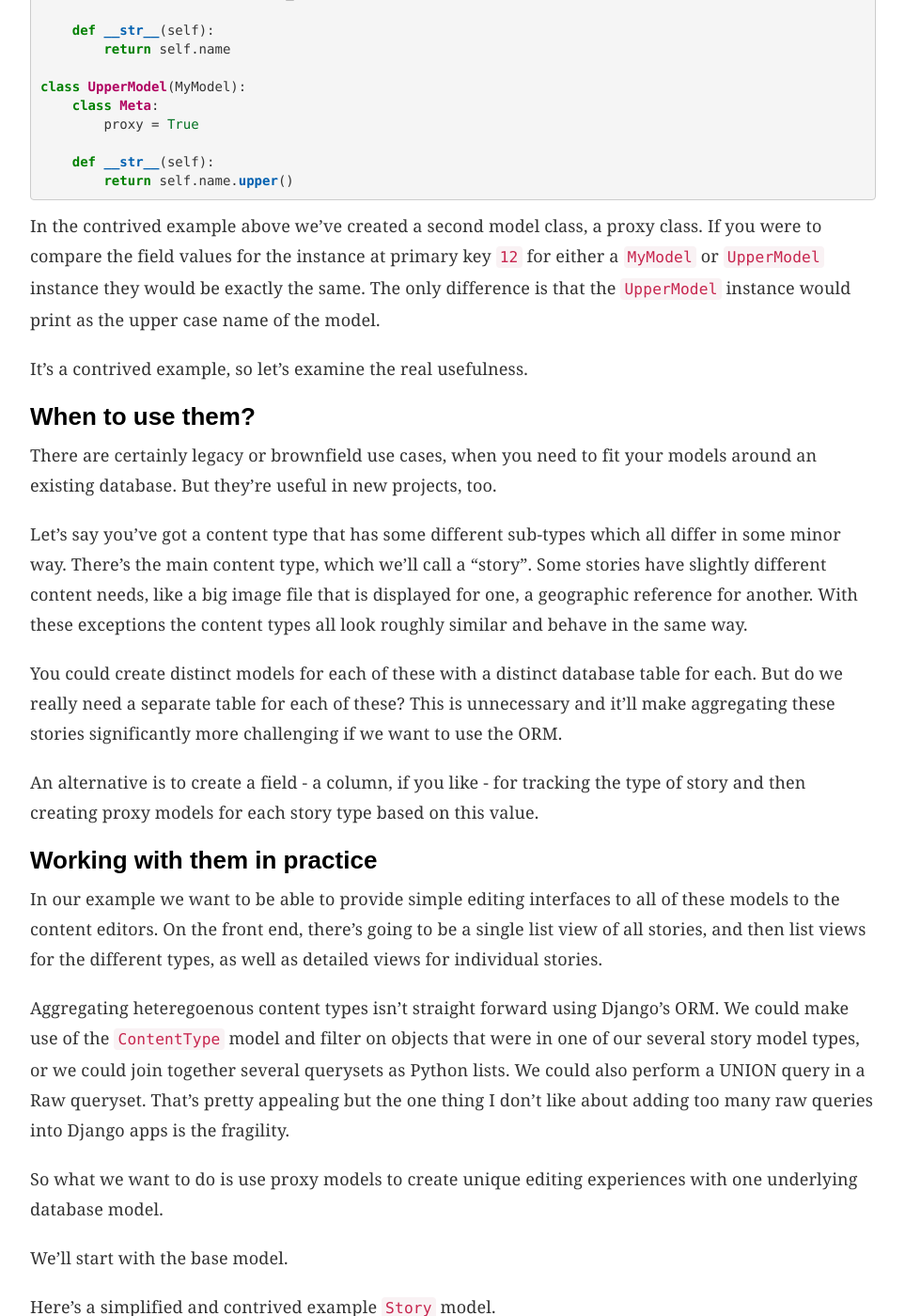
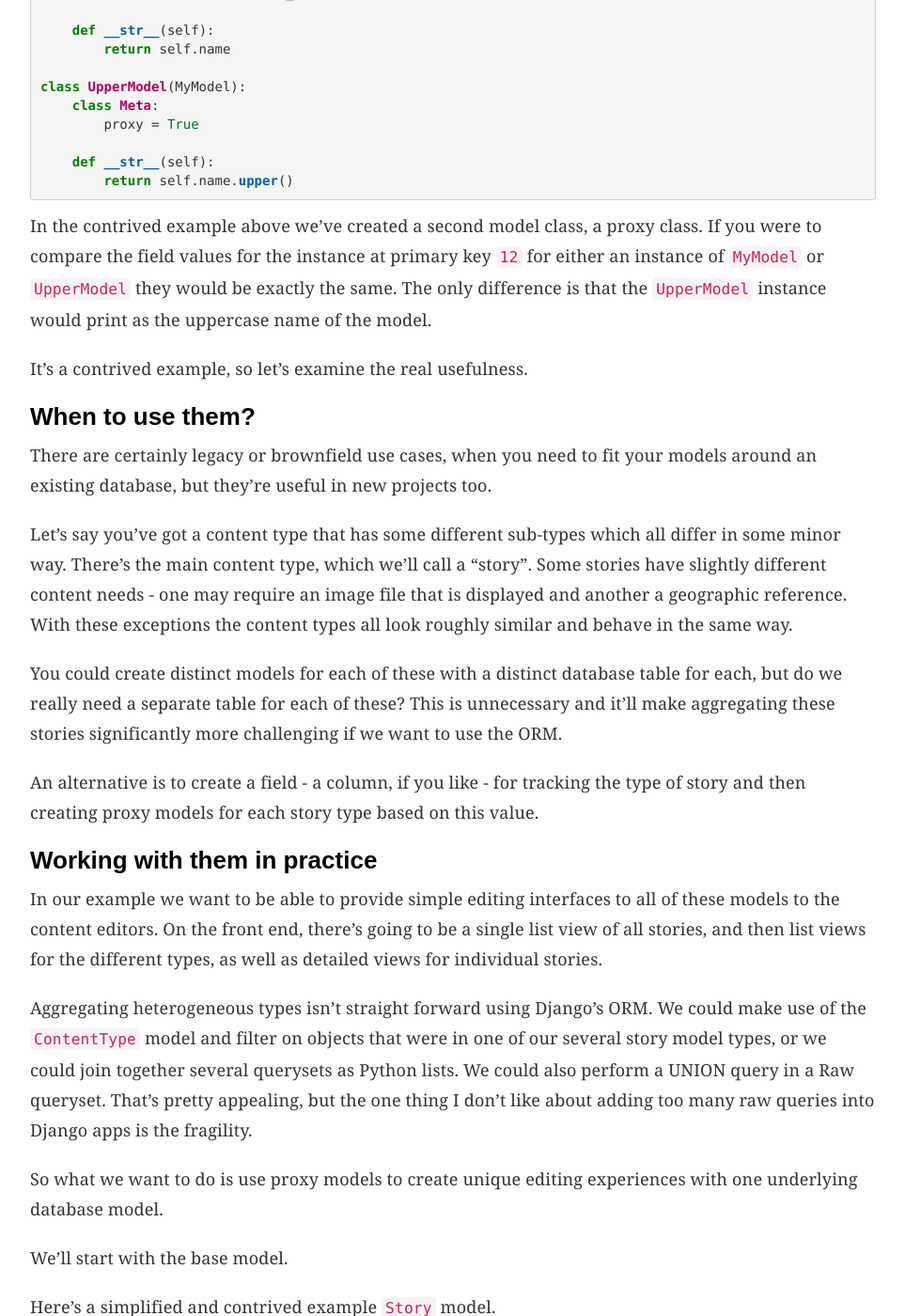
Before and after one commit to bennylope/bennylope.github.com, a Jekyll site: the page built from _posts/2014-12-14-django-proxy-models.md, in a window 1280 px wide and 1400 px high, scrolled down 784 px. Shown: the whole window at 94% size, without its empty margins (158-1121 px from the left). Built offline with Jekyll 4.4.1, drawn with Linux system fonts in a browser that asks for light colours; some web fonts are replaced; comment, search, counter and statistics services are not loaded; some of the changed text lies outside the part shown.

Commit message:
Copy editing

```diff
--- a/_posts/2014-12-14-django-proxy-models.md
+++ b/_posts/2014-12-14-django-proxy-models.md
@@ -50,27 +50,27 @@
 
 In the contrived example above we've created a second model class, a
 proxy class. If you were to compare the field values for the instance at
-primary key `12` for either a `MyModel` or `UpperModel` instance they
+primary key `12` for either an instance of `MyModel` or `UpperModel` they
 would be exactly the same. The only difference is that the `UpperModel`
-instance would print as the upper case name of the model.
+instance would print as the uppercase name of the model.
 
 It's a contrived example, so let's examine the real usefulness.
 
 ### When to use them?
 
 There are certainly legacy or brownfield use cases, when you need to fit
-your models around an existing database. But they're useful in new
-projects, too.
+your models around an existing database, but they're useful in new
+projects too.
 
 Let's say you've got a content type that has some different sub-types
 which all differ in some minor way. There's the main content type, which
-we'll call a "story". Some stories have slightly different content
-needs, like a big image file that is displayed for one, a geographic
-reference for another. With these exceptions the content types all look
+we'll call a "story". Some stories have slightly different content needs - one may require an
+image file that is displayed and another a geographic reference.
+With these exceptions the content types all look
 roughly similar and behave in the same way.
 
 You could create distinct models for each of these with a distinct
-database table for each. But do we really need a separate table for each
+database table for each, but do we really need a separate table for each
 of these? This is unnecessary and it'll make aggregating these stories
 significantly more challenging if we want to use the ORM.
 
@@ -85,11 +85,11 @@
 going to be a single list view of all stories, and then list views for
 the different types, as well as detailed views for individual stories.
 
-Aggregating heteregoenous content types isn't straight forward using
+Aggregating heterogeneous types isn't straight forward using
 Django's ORM. We could make use of the `ContentType` model and filter on
 objects that were in one of our several story model types, or we could
 join together several querysets as Python lists. We could
-also perform a UNION query in a Raw queryset. That's pretty appealing
+also perform a UNION query in a Raw queryset. That's pretty appealing,
 but the one thing I don't like about adding too many raw queries into
 Django apps is the fragility.
 
@@ -185,7 +185,7 @@
 ### Managers and a better interface
 
 In this second example, we have media assets that need to be used in a
-gallery. There are two useful models, an image and a video.
+gallery. There are two useful models: an image and a video.
 
 {% highlight python %}
 class MediaAsset(models.Admin):
@@ -205,7 +205,7 @@
         proxy = True
 {% endhighlight %}
 
-Again with the managers. Here's what these managers look like though.
+Again with the managers. Here's what these managers look like though:
 
 {% highlight python %}
 class ImageManager(models.Manager):
@@ -245,18 +245,18 @@
 video = Video.objects.create(video=some_embed_url, caption="")
 {% endhighlight %}
 
-Now, why bother with this? It's not *necessary* but what it allows us to
+Now, why bother with this? It's not *necessary*, but what it allows us to
 do is provide an interface that differs in class only. If you're using
 class based views, all you need to do is specify the class name in the
 view and everything else flows from that.
 
 Now we have a gallery view that displays all of the media assets for a
-given gallery, and for any asset CRUD needs we can provide type specific
-views without worrying in the code we're using about this type
-specification.
+given gallery, and for any asset CRUD needs we can provide class specific
+views without checking for the `type` value in the code and filtering on
+that in our views.
 
 In the case of the gallery view, we don't want logic checks in the
-template for the type of asset for generating the thumbnails, so we'll
+template for the type of asset used for generating the thumbnails, so we'll
 add this method to the underlying `MediaAsset` class to provide a
 consistent interface.
 
```
Also changed, not shown: other parts of _posts/2014-12-14-django-proxy-models.md (+20 -20 lines).
